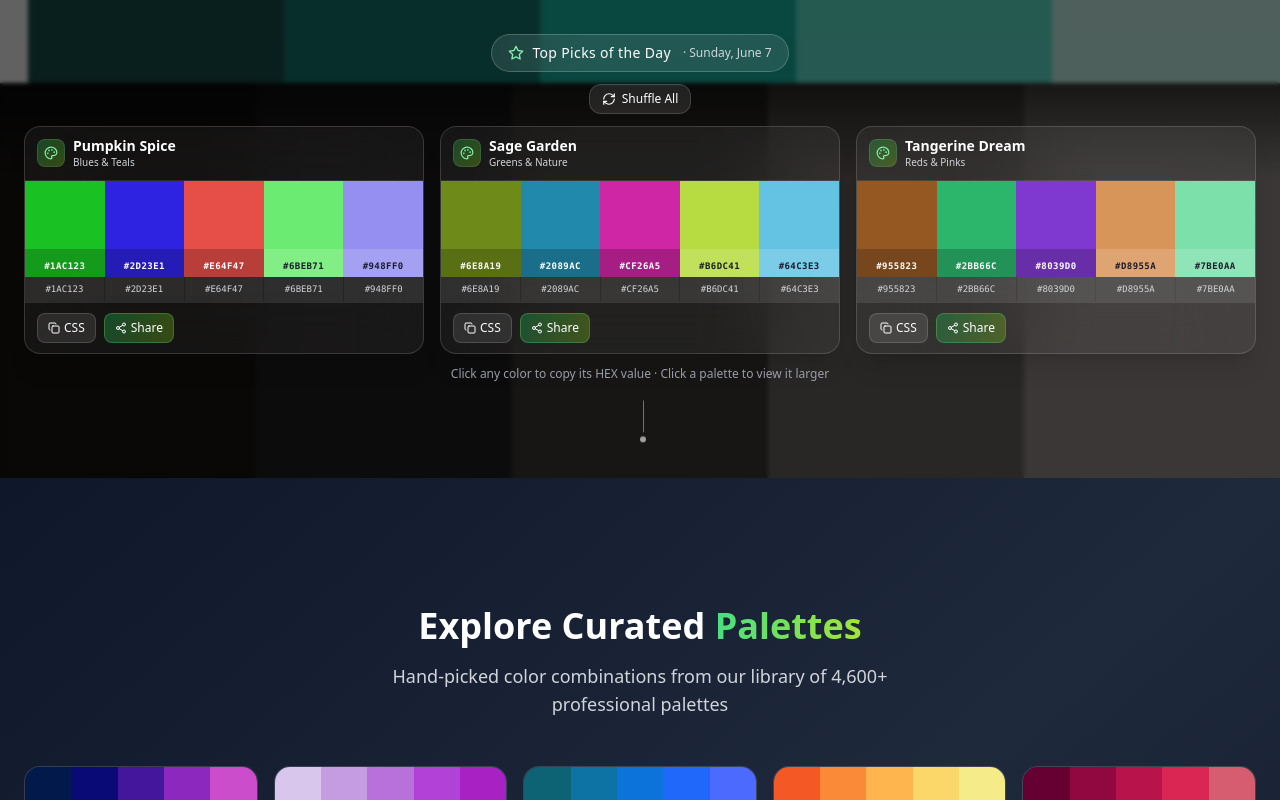
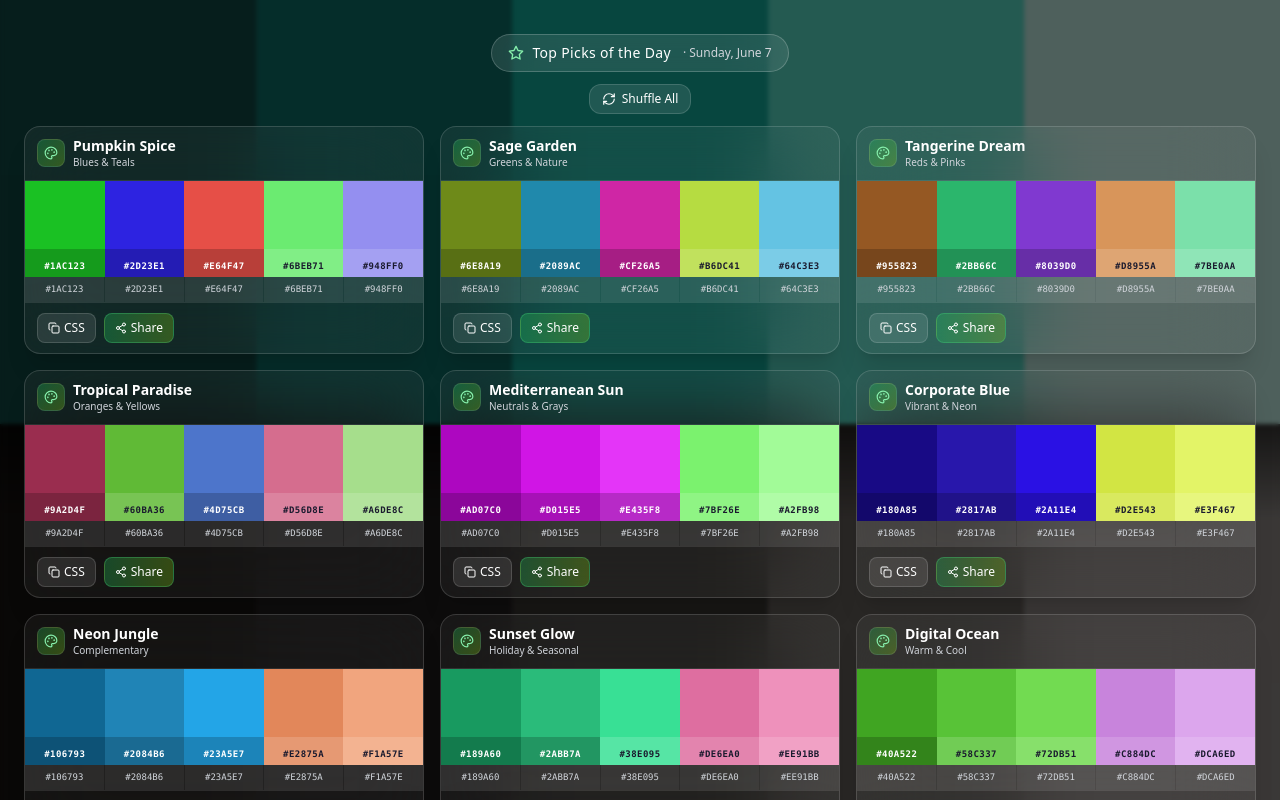
Before and after one commit to josephbatac2/Color-Palette-Generator, a React (Vite) app: page / in a window 1280 px wide. Shown: the part 840-1640 px from the top of the page. Built offline with nearby package versions, Linux system fonts and the light colour scheme.

Commit message:
Update Top Picks to show 9 palettes

```diff
--- a/src/components/ui/top-pick-of-day.tsx
+++ b/src/components/ui/top-pick-of-day.tsx
@@ -89,12 +89,10 @@ function generateDailyPalette(seed: number): PickPalette {
   return { name, category, colors };
 }
 
-function generateThreePicks(baseSeed: number): PickPalette[] {
-  return [
-    generateDailyPalette(baseSeed),
-    generateDailyPalette(baseSeed + 7777),
-    generateDailyPalette(baseSeed + 15554),
-  ];
+function generateNinePicks(baseSeed: number): PickPalette[] {
+  return Array.from({ length: 9 }, (_, i) =>
+    generateDailyPalette(baseSeed + i * 7777)
+  );
 }
 
 function getContrastColor(hex: string): string {
@@ -246,7 +244,7 @@ export const TopPickOfDay: React.FC<TopPicksOfDayProps> = ({ className = '' }) =
   const dateSeed = useMemo(() => getDateSeed(), []);
 
   useEffect(() => {
-    setPicks(generateThreePicks(dateSeed));
+    setPicks(generateNinePicks(dateSeed));
   }, [dateSeed]);
 
   useEffect(() => {
@@ -308,7 +306,7 @@ export const TopPickOfDay: React.FC<TopPicksOfDayProps> = ({ className = '' }) =
     setShuffled(true);
     setTimeout(() => {
       const newSeed = dateSeed + Math.floor(Math.random() * 100000);
-      setPicks(generateThreePicks(newSeed));
+      setPicks(generateNinePicks(newSeed));
       setShuffled(false);
     }, 400);
   }, [dateSeed]);
@@ -355,9 +353,9 @@ export const TopPickOfDay: React.FC<TopPicksOfDayProps> = ({ className = '' }) =
           </button>
         </div>
 
-        {/* 3 compact cards in a row */}
+        {/* 9 compact cards in a grid */}
         <div
-          className={`grid grid-cols-1 md:grid-cols-3 gap-3 sm:gap-4 transition-all duration-500 ${
+          className={`grid grid-cols-1 sm:grid-cols-2 md:grid-cols-3 gap-3 sm:gap-4 transition-all duration-500 ${
             shuffled ? 'opacity-40 scale-[0.98]' : 'opacity-100 scale-100'
           }`}
         >
```
